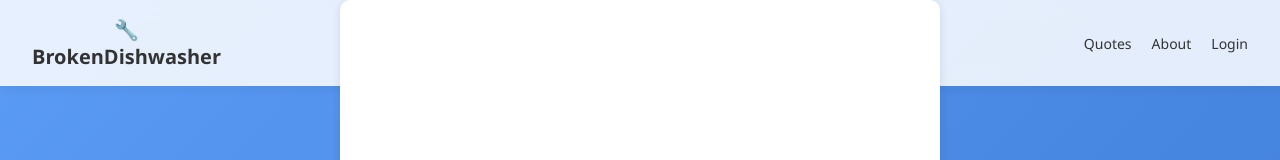
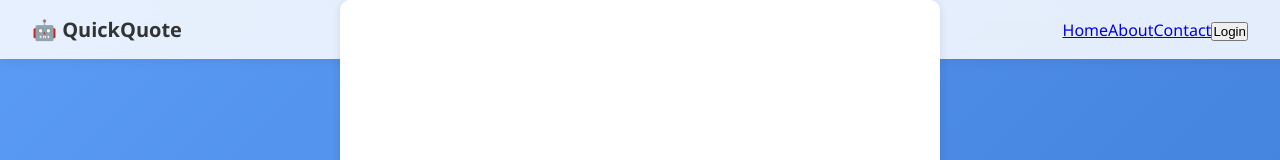
Before and after one commit to brokendished/take3, a React (Create React App) app: page / in a window 1280 px wide. Shown: the top 160 px of the page. Built offline with nearby package versions, Linux system fonts and the light colour scheme; no server answers.

Commit message:
Update Header.js

```diff
--- a/src/Header.js
+++ b/src/Header.js
@@ -1,14 +1,22 @@
 import React from 'react';
+import { signIn, signOut, useSession } from 'next-auth/react';
 import './Header.css';
 
 function Header() {
+  const { data: session } = useSession();
+
   return (
     <header className="site-header">
-      <div className="logo">🔧 BrokenDishwasher</div>
-      <nav className="nav-links">
-        <a href="#">Quotes</a>
+      <div className="logo">🤖 QuickQuote</div>
+      <nav>
+        <a href="#">Home</a>
         <a href="#">About</a>
-        <a href="#">Login</a>
+        <a href="#">Contact</a>
+        {session ? (
+          <button onClick={() => signOut()}>Logout</button>
+        ) : (
+          <button onClick={() => signIn('google')}>Login</button>
+        )}
       </nav>
     </header>
   );
```
